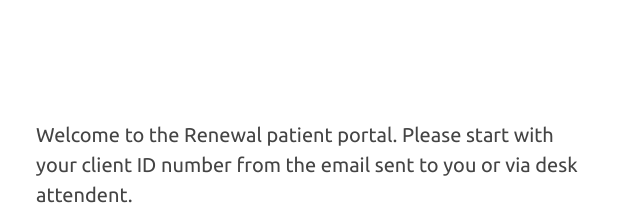
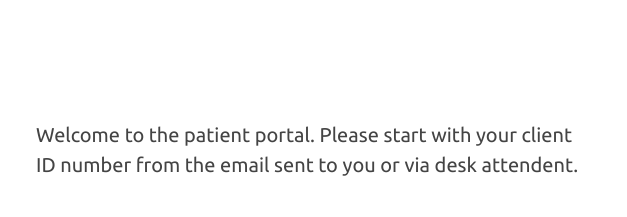
Before and after one commit to theshack/epitomax-portal, a plain HTML site: page index.html in a window 1280 px wide. Shown: the top 217 px of the page, 404-1031 px from the left. Drawn offline with Linux system fonts and the light colour scheme.

Commit message:
remove center name from welcome sentence

```diff
--- a/index.html
+++ b/index.html
@@ -33,7 +33,7 @@
 
   <div class="content">
     <div class="wrap-content">
-      <h3>Welcome to the Renewal patient portal. Please start with your client ID number from the email sent to you or via desk attendent.</h3>
+      <h3>Welcome to the patient portal. Please start with your client ID number from the email sent to you or via desk attendent.</h3>
       <div class="tabbed-area">
         <div class="tab-content">
 
```
